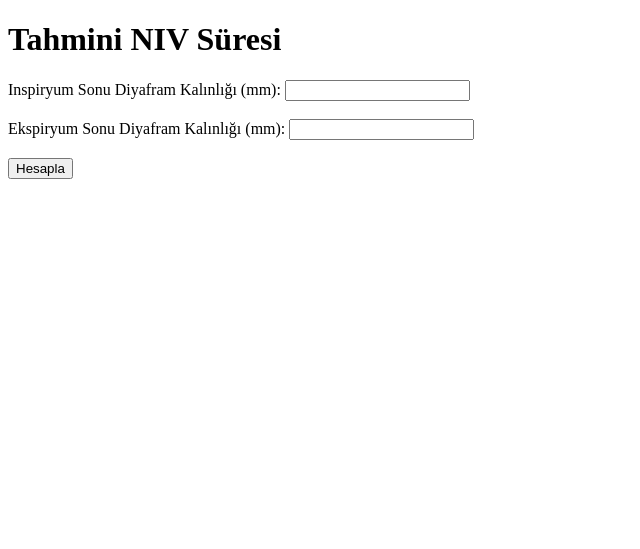
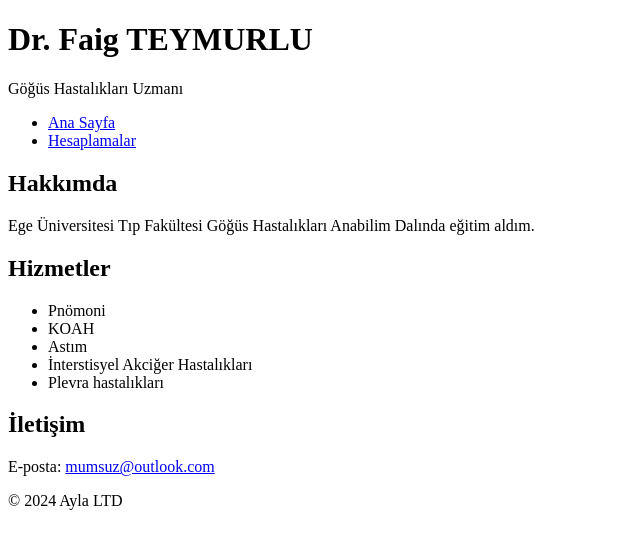
Before and after one commit to MuMSuZ/niv, a Flask app: template templates/index.html in a window 1280 px wide. Shown: the top 549 px of the page, without its empty margins (0-640 px from the left). Run offline with Flask 3, Linux system fonts and the light colour scheme; the template is opened without the code that fills it, so the values that code supplies are empty.

Commit message:
Add Hesaplamalar page and link

```diff
--- a/dtfhesap.py
+++ b/dtfhesap.py
@@ -25,9 +25,9 @@ y_scaled = scaler_y.fit_transform(niv_sureleri.reshape(-1, 1))
 model = SVR(kernel='rbf', C=100, gamma=0.1, epsilon=.1)
 model.fit(X_scaled, y_scaled)
 
-@app.route('/')
-def home():
-    return render_template('index.html')
+@app.route('/hesaplamalar')
+def hesaplamalar():
+    return render_template('hesaplamalar.html')
 
 @app.route('/calculate', methods=['POST'])
 def calculate():
--- a/templates/index.html
+++ b/templates/index.html
@@ -1,19 +1,39 @@
 <!DOCTYPE html>
-<html lang="en">
+<html lang="tr">
 <head>
     <meta charset="UTF-8">
     <meta name="viewport" content="width=device-width, initial-scale=1.0">
-    <title>Tahmini NIV Süresi</title>
+    <title>Dr. Faig TEYMURLU - Ayla LTD</title>
 </head>
 <body>
-    <h1>Tahmini NIV Süresi</h1>
-    <form action="/calculate" method="post">
-        <label for="inspiryum">Inspiryum Sonu Diyafram Kalınlığı (mm):</label>
-        <input type="text" id="inspiryum" name="inspiryum"><br><br>
-        <label for="ekspiryum">Ekspiryum Sonu Diyafram Kalınlığı (mm):</label>
-        <input type="text" id="ekspiryum" name="ekspiryum"><br><br>
-        <input type="submit" value="Hesapla">
-    </form>
-    <p>{{ result }}</p>
+    <header>
+        <h1>Dr. Faig TEYMURLU</h1>
+        <p>Göğüs Hastalıkları Uzmanı</p>
+        <nav>
+            <ul>
+                <li><a href="/">Ana Sayfa</a></li>
+                <li><a href="/hesaplamalar">Hesaplamalar</a></li>
+            </ul>
+        </nav>
+    </header>
+    <div class="content">
+        <h2>Hakkımda</h2>
+        <p>Ege Üniversitesi Tıp Fakültesi Göğüs Hastalıkları Anabilim Dalında eğitim aldım.</p>
+
+        <h2>Hizmetler</h2>
+        <ul>
+            <li>Pnömoni</li>
+            <li>KOAH</li>
+            <li>Astım</li>
+            <li>İnterstisyel Akciğer Hastalıkları</li>
+            <li>Plevra hastalıkları</li>
+        </ul>
+
+        <h2>İletişim</h2>
+        <p>E-posta: <a href="mailto:mumsuz@outlook.com">mumsuz@outlook.com</a></p>
+    </div>
+    <footer>
+        <p>&copy; 2024 Ayla LTD</p>
+    </footer>
 </body>
 </html>
```
Also changed, not shown: templates/hesaplamalar.html (added, +19 -0 lines).
